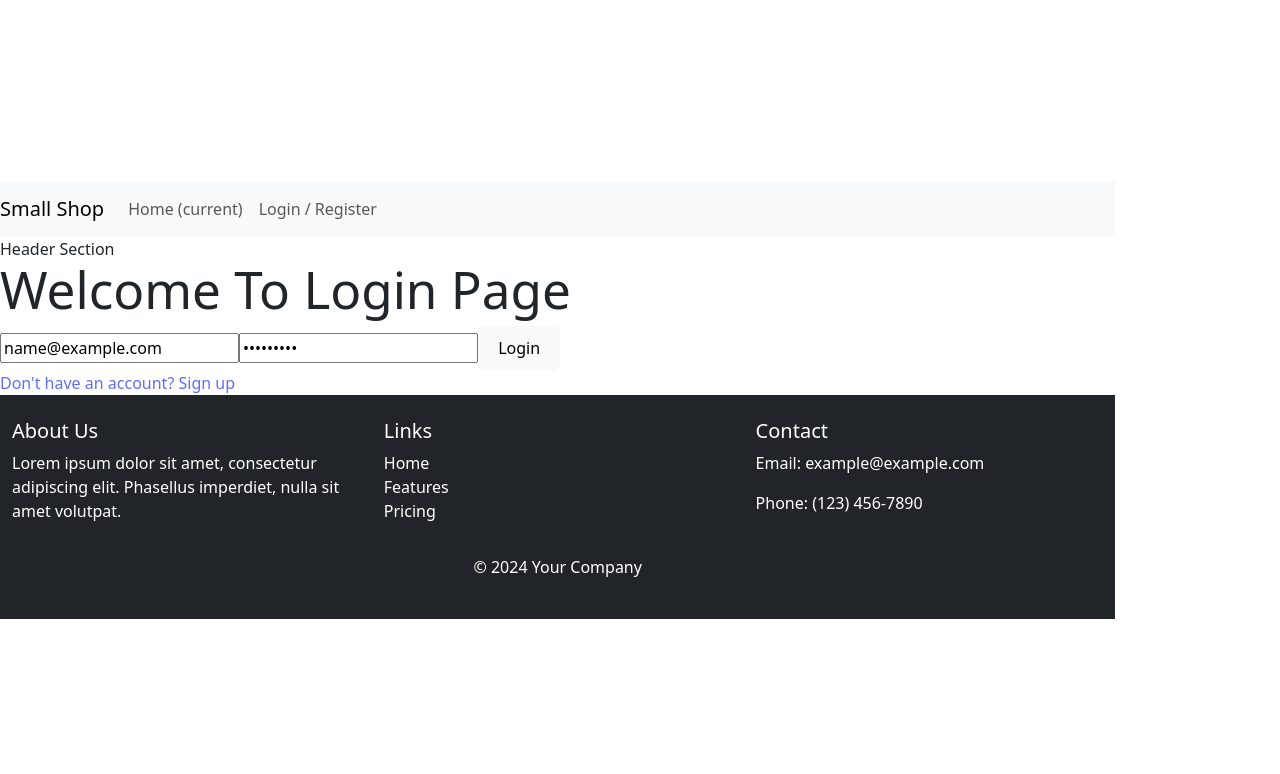
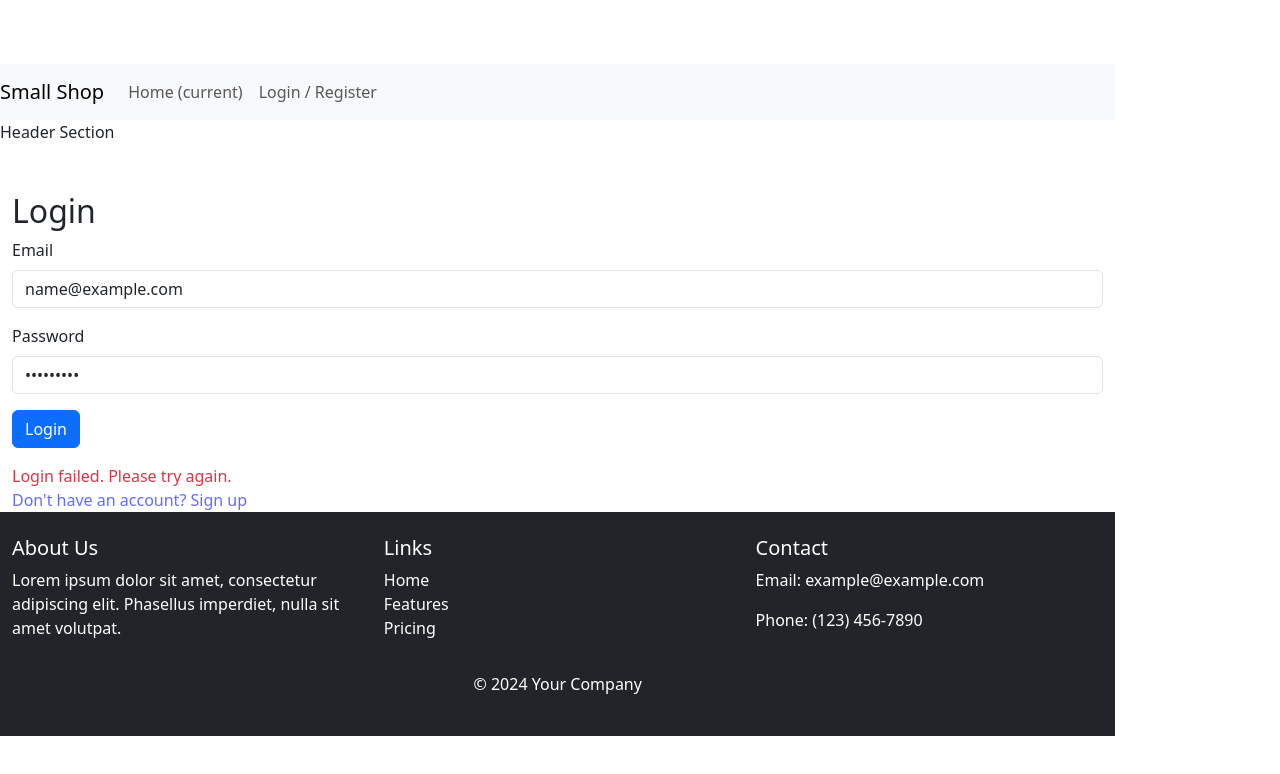
Before and after one commit to Krishna-432001/react_laravel_small_shop, a React (Vite) app: page /login in a window 1280 px wide. Both pictures are taken after typing "name@example.com", "Sample123" into the empty fields and a click on the button "Login". Shown: the top 774 px of the page. Built offline with nearby package versions, Linux system fonts and the light colour scheme; no server answers.

Commit message:
Update Login.jsx

```diff
--- a/src/components/frontend/auth/Login.jsx
+++ b/src/components/frontend/auth/Login.jsx
@@ -3,37 +3,131 @@ import React, { useState } from 'react';
 const Login = () => {
   const [email, setEmail] = useState('');
   const [password, setPassword] = useState('');
+  const [deviceName, setdeviceName] = useState('Web');
+  const [errors, setErrors] = useState({});
+  const [loading, setLoading] = useState(false);
+  const [message, setMessage] = useState('');
 
-  const handleSubmit = (e) => {
+  const API_URL = import.meta.env.VITE_API_BASE_URL;
+
+  const validate = () => {
+        const errors = {};
+        if (!email) {
+            errors.email = 'Email is required';
+        } else if (!/\S+@\S+\.\S+/.test(email)) {
+            errors.email = 'Email is invalid';
+        }
+
+        if (!password) {
+            errors.password = 'Password is required';
+        } else if (password.length < 2) {
+            errors.password = 'Password must be at least 6 characters';
+        }
+
+        return errors;
+    };
+
+    const handleSubmit = async (e) => {
         e.preventDefault();
-    // Perform your form submission logic here
-    console.log({ email, password });
+        const validationErrors = validate();
+        if (Object.keys(validationErrors).length === 0) {
+            setErrors({});
+            setLoading(true);
+            setMessage('');
+            console.log(JSON.stringify({ email, password, deviceName }));
+            try {
+                const response = await fetch(`${API_URL}/login`, {
+                    method: 'POST',
+                    headers: {
+                        'Content-Type': 'application/json',
+                    },
+                    body: JSON.stringify({
+                        email,
+                        password,
+                        device_name: deviceName }),
+                });
+
+                const data = await response.text();
+                setLoading(false);
+                console.log(response);
+
+
+                if (response.ok) {
+                    setMessage(`Login successful! Token: ${data}`);
+                    setMessage(`Login successful! Token: ${data || 'N/A'}`);
+                    console.log('Logged in:', data);
+
+                    // Example: Logging token or other response data
+                    console.log('Token:', data);
+                } else {
+                    setMessage('Login failed. Please try again.');
+                    setErrors(data.errors || {});
+                }
+
+            } catch (error) {
+                setLoading(false);
+                setMessage('Login failed. Please try again.');
+                console.log(error);
+                console.error('Error:', error);
+            }
+        } else {
+            setErrors(validationErrors);
+        }
     };
 
     return (
-    <div className="login-container">
-      <h1>Welcome To Login Page</h1>
-      <form onSubmit={handleSubmit}>
+        <div className="container mt-5">
+
+            <h2>Login</h2>
+
+            <form onSubmit={handleSubmit} noValidate>
+
+                <div className="mb-3">
+
+                    <label htmlFor="email" className="form-label">Email</label>
+
                     <input
-          type="text"
+                        type="email"
+                        className={`form-control ${errors.email ? 'is-invalid' : ''}`}
                         id="email"
-          name="email"
-          placeholder="Email"
                         value={email}
                         onChange={(e) => setEmail(e.target.value)}
-          required
                     />
+
+                    {errors.email && <div className="invalid-feedback">{errors.email}</div>}
+
+                </div>
+
+                <div className="mb-3">
+
+                    <label htmlFor="password" className="form-label">Password</label>
+
                     <input
                         type="password"
+                        className={`form-control ${errors.password ? 'is-invalid' : ''}`}
                         id="password"
-          name="password"
-          placeholder="Password"
                         value={password}
                         onChange={(e) => setPassword(e.target.value)}
-          required
                     />
-        <button type="submit">Login</button>
+
+                    {errors.password && <div className="invalid-feedback">{errors.password}</div>}
+
+                </div>
+
+                <button type="submit" className="btn btn-primary" disabled={loading}>
+
+                    {loading ? 'Logging in...' : 'Login'}
+
+                </button>
+
+                {message && <div className={`mt-3 ${message.includes('successful') ? 'text-success' : 'text-danger'}`}>
+
+                    {message}
+
+                </div>}
+
             </form>
+
             <a href="/register" className="signup-link">
                 Don't have an account? Sign up
             </a>
```
Lines whose indentation alone changed are shown as unchanged.
